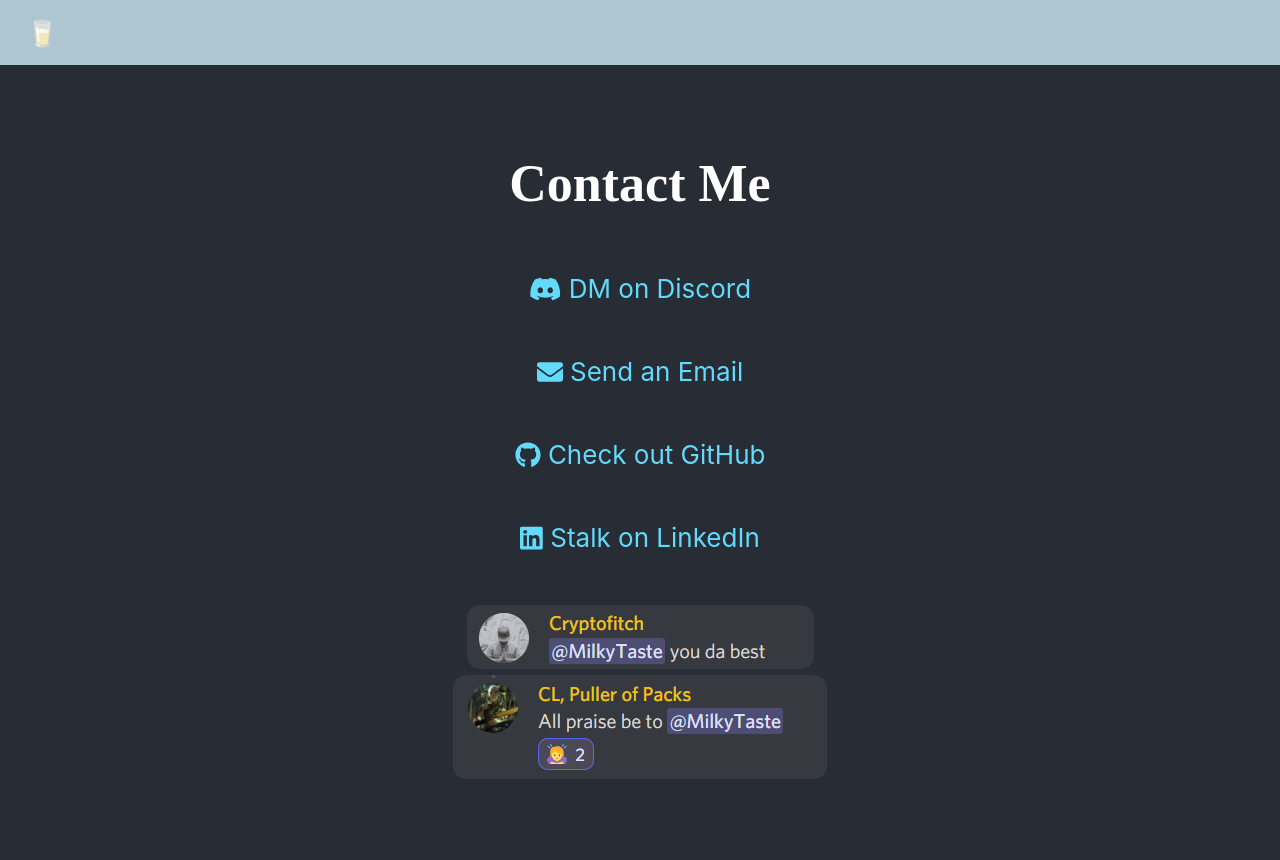
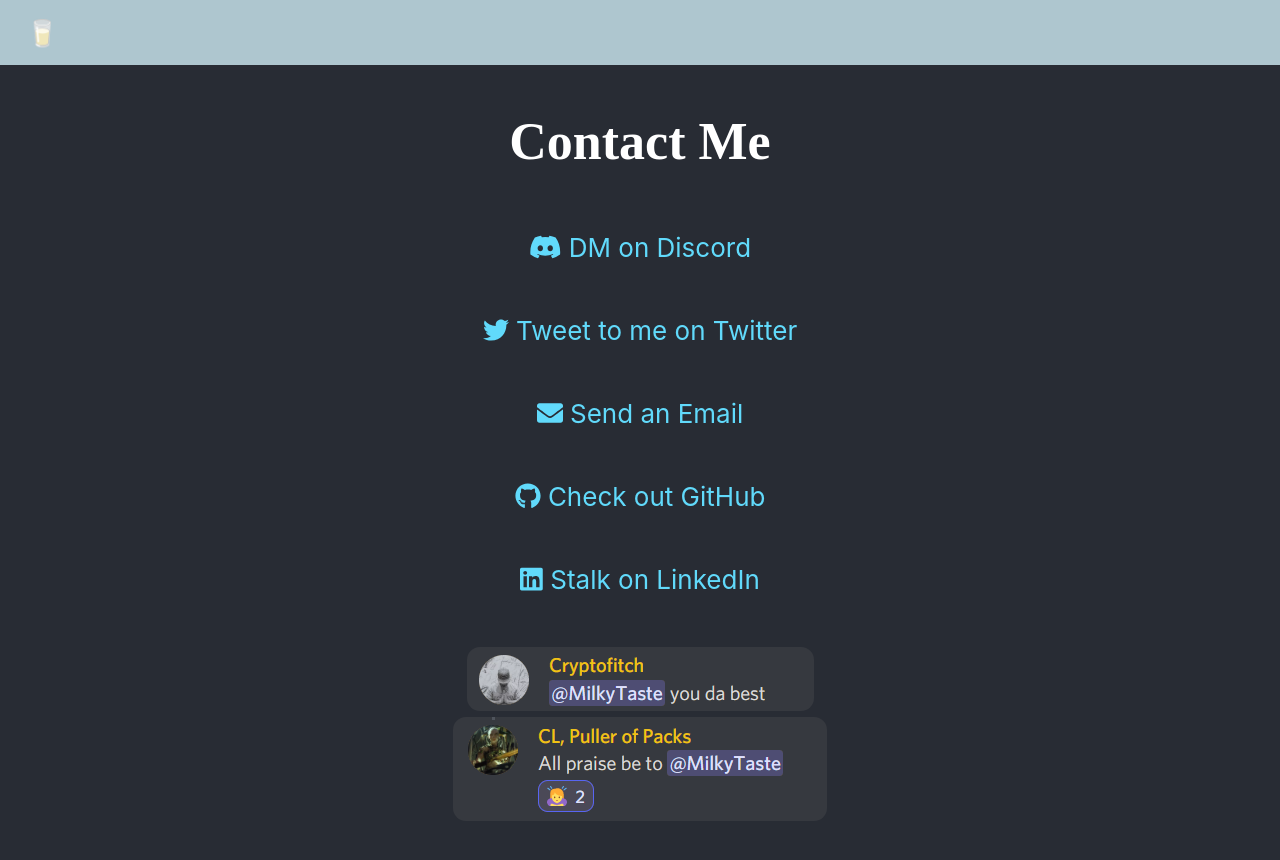
Before and after one commit to ScreamingHawk/milkytaste-website, a React (Create React App) app: page /contact in a window 1280 px wide. Shown: the top 860 px of the page. Built offline with nearby package versions, Linux system fonts and the light colour scheme; a web font is replaced by a local one.

Commit message:
Add twitter to contact page

```diff
--- a/src/pages/ContactMePage.js
+++ b/src/pages/ContactMePage.js
@@ -1,6 +1,6 @@
 import { FontAwesomeIcon } from '@fortawesome/react-fontawesome';
 import { faEnvelope } from '@fortawesome/free-solid-svg-icons';
-import { faDiscord, faGithub, faLinkedin } from '@fortawesome/free-brands-svg-icons';
+import { faDiscord, faGithub, faLinkedin, faTwitter } from '@fortawesome/free-brands-svg-icons';
 import Header from '../components/Header';
 import PageContent from '../components/PageContent';
 
@@ -16,6 +16,9 @@ const ContactMePage = () => {
         <h1>Contact Me</h1>
         <p>
           <a href="https://discordapp.com/users/172630139878768640"><FontAwesomeIcon icon={faDiscord} size="xl" /> DM on Discord</a>
+        </p>
+        <p>
+          <a href="https://twitter.com/MilkyTasteEth"><FontAwesomeIcon icon={faTwitter} size="xl" /> Tweet to me on Twitter</a>
         </p>
         <p>
           <a href="mailto:michael@standen.link?subject=MilkyTaste Contact"><FontAwesomeIcon icon={faEnvelope} size="xl" /> Send an Email</a>
```
